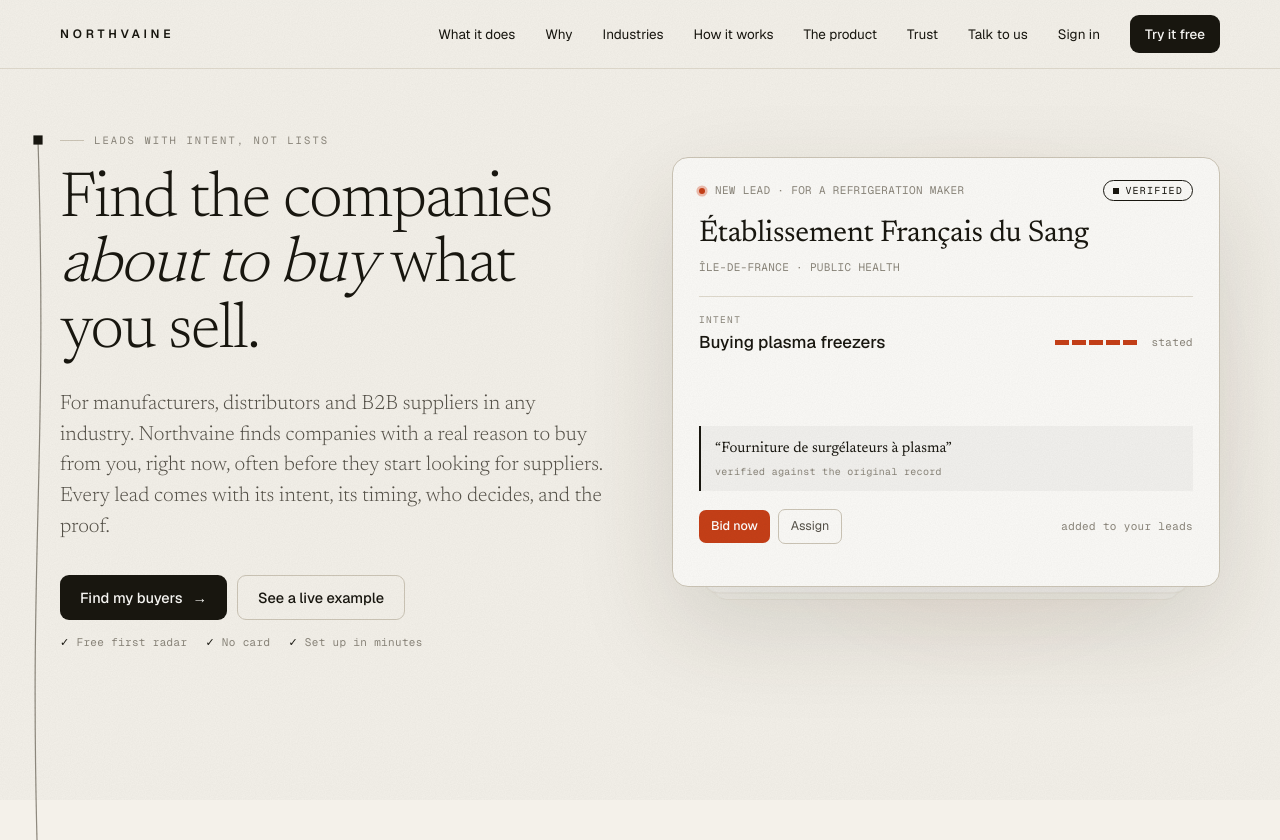
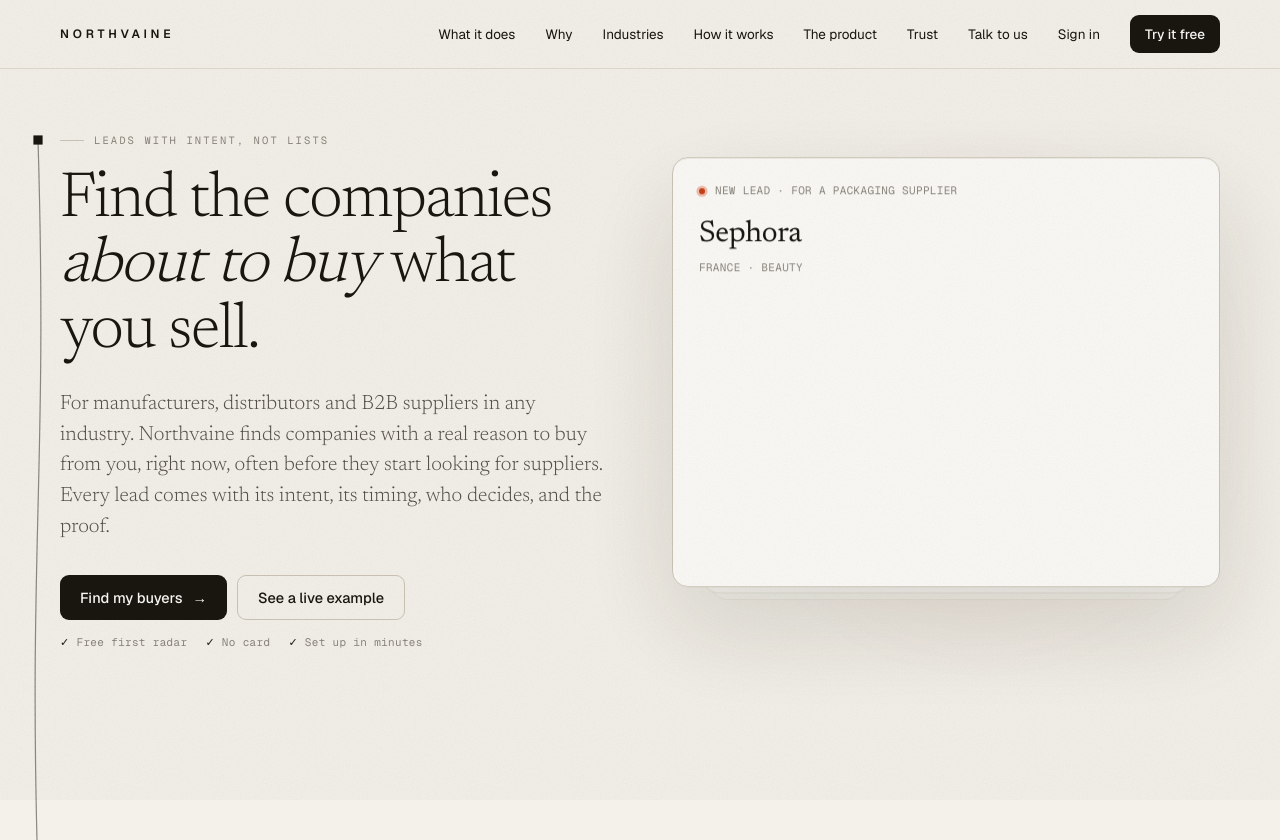
Before and after one commit to Chinmayjoshi10/Northvaine, a React (Vite) app in the folder frontend/: page / in a window 1280 px wide. Shown: the top 840 px of the page. Built offline with nearby package versions, Linux system fonts and the light colour scheme.

Commit message:
Landing: hero card about 20% faster (one pace setting)
Co-Authored-By: Claude Opus 5.5 (1M context) <noreply@anthropic.com>

```diff
--- a/frontend/src/pages/LandingPage.tsx
+++ b/frontend/src/pages/LandingPage.tsx
@@ -9,6 +9,8 @@ import { ResolvePanel, Thread, useSideways } from "./landingMotion";
 import { CountUp, Words, motionOk, useTilt } from "./useReveal";
 
 const cases = content.cases;
+// The hero card's speed: every step of its build and the pause between cases (1 = the design).
+const HERO_PACE = 0.8;
 const industryLeads = content.industryLeads;
 
 function Intro({ replay, onDone }: { replay: boolean; onDone: () => void }) {
@@ -109,7 +111,7 @@ function LeadCard({ ready }: { ready: boolean }) {
         const timer = window.setTimeout(() => {
           timers.delete(timer);
           resolve();
-        }, ms);
+        }, ms * HERO_PACE);
         timers.add(timer);
       });
     const patch = (p: Partial<CardView>) => setView((v) => ({ ...v, ...p }));
```
